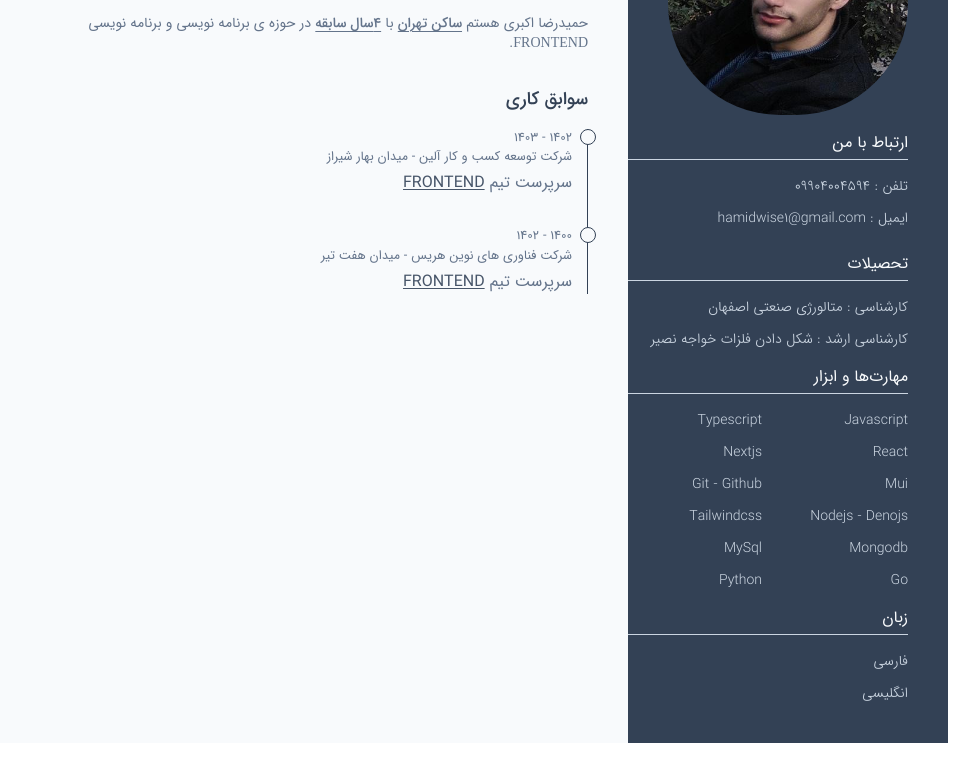
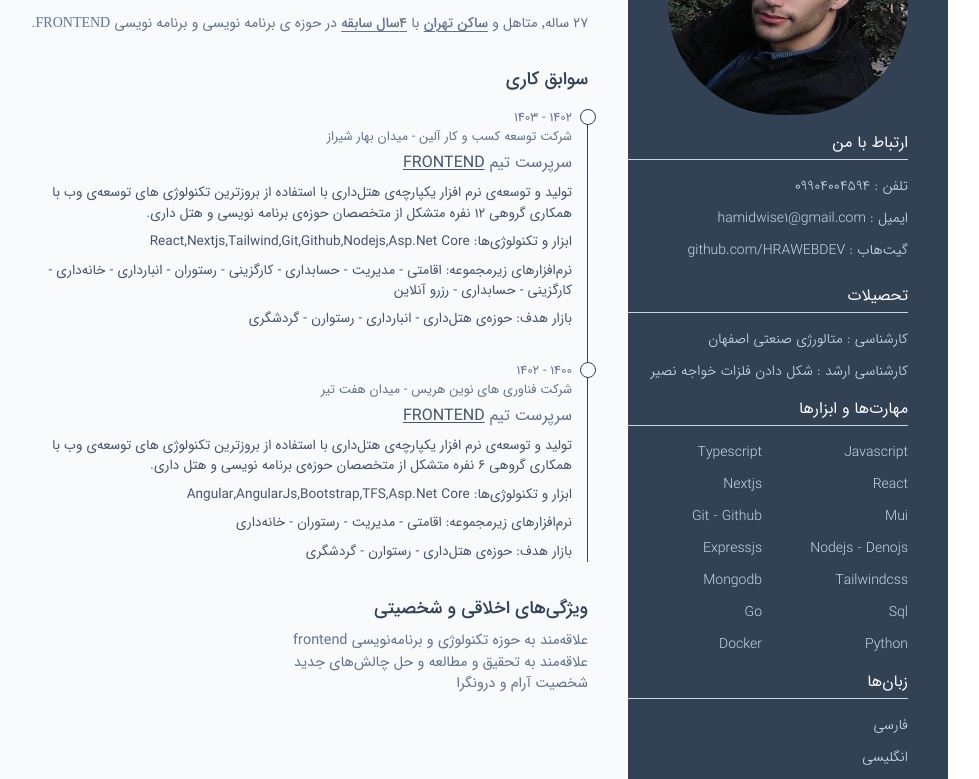
Before and after one commit to HRAWEBDEV/CV, a website: page index.html in a window 1280 px wide. Shown: the part 148-927 px from the top of the page, without its empty margins (172-1151 px from the left). Before the commit the page ends 891 px from the top, so only its background shows below. Drawn offline with Linux system fonts and the light colour scheme.

Commit message:
add crear and personality sections

```diff
--- a/index.html
+++ b/index.html
@@ -21,14 +21,18 @@
     <section class="ps-10 mb-6">
      <h3 class="border-b-[1px] border-slate-300 pb-1 mb-4">ارتباط با من</h3>
      <div class="text-slate-300 font-light text-sm grid gap-3">
-      <div>
+      <a href="tel:+989904004594">
        <span>تلفن : </span>
        <span>۰۹۹۰۴۰۰۴۵۹۴</span>
-      </div>
-      <div>
+      </a>
+      <a href="mailto:hamidwise1@gmail.com">
        <span>ایمیل : </span>
        <span>hamidwise1@gmail.com</span>
-      </div>
+      </a>
+      <a href="https://github.com/HRAWEBDEV">
+       <span>گیت‌هاب : </span>
+       <span>github.com/HRAWEBDEV</span>
+      </a>
      </div>
     </section>
     <section class="ps-10 mb-4">
@@ -45,7 +49,9 @@
      </div>
     </section>
     <section class="ps-10 mb-4">
-     <h3 class="border-b-[1px] border-slate-300 pb-1 mb-4">مهارت‌ها و ابزار</h3>
+     <h3 class="border-b-[1px] border-slate-300 pb-1 mb-4">
+      مهارت‌ها و ابزارها
+     </h3>
      <div
       class="text-slate-300 font-light text-sm grid gap-3 grid-cols-2 capitalize"
      >
@@ -56,15 +62,17 @@
       <span>mui</span>
       <span>git - github</span>
       <span>nodejs - denojs</span>
+      <span>expressjs</span>
       <span>tailwindcss</span>
       <span>mongodb</span>
-      <span>MySql</span>
+      <span>sql</span>
       <span>go</span>
       <span>python</span>
+      <span>docker</span>
      </div>
     </section>
     <section class="ps-10">
-     <h3 class="border-b-[1px] border-slate-300 pb-1 mb-4">زبان</h3>
+     <h3 class="border-b-[1px] border-slate-300 pb-1 mb-4">زبان‌ها</h3>
      <div class="text-slate-300 font-light text-sm grid gap-3">
       <div>
        <span>فارسی</span>
@@ -82,18 +90,18 @@
       <span>اکبری</span>
      </h1>
      <p class="text-lg mb-4">
-      <span>برنامه نویس</span>
-      -
-      <span>توسعه‌دهنده‌ی نرم‌افزار</span>
-      -
       <span
        style="font-family: 'Times New Roman', Times, serif"
        class="uppercase"
        >frontend dev</span
       >
+      -
+      <span>برنامه نویس</span>
+      -
+      <span>توسعه‌دهنده‌ی نرم‌افزار</span>
      </p>
      <p class="text-sm text-slate-500">
-      حمیدرضا اکبری هستم
+      27 ساله٬ متاهل و
       <span class="font-medium underline underline-offset-4">ساکن تهران</span>
       با
       <span class="font-medium underline underline-offset-4">4سال سابقه</span>
@@ -106,7 +114,7 @@
       <br />
      </p>
     </section>
-    <section>
+    <section class="mb-8">
      <h2 class="font-medium mb-4 text-lg">سوابق کاری</h2>
      <div
       class="relative before:content-[''] before:absolute before:top-0 before:bottom-0 before:w-[1px] before:bg-slate-700"
@@ -129,7 +137,22 @@
           >frontend</span
          >
         </p>
-        <p></p>
+        <p class="mb-2 text-slate-600 text-[0.85rem]">
+         تولید و توسعه‌ی نرم افزار یکپارچه‌ی هتل‌داری با استفاده از بروزترین
+         تکنولوژی های توسعه‌‌ی وب با همکاری گروهی ۱۲ نفره متشکل از متخصصان
+         حوزه‌ی برنامه نویسی و هتل داری.
+        </p>
+        <p class="mb-2 text-slate-600 text-[0.85rem]">
+         ابزار و تکنولوژی‌ها: React,Nextjs,Tailwind,Git,Github,Nodejs,Asp.Net
+         Core
+        </p>
+        <p class="mb-2 text-slate-600 text-[0.85rem]">
+         نرم‌افزارهای زیرمجموعه: اقامتی - مدیریت - حسابداری - کارگزینی - رستوران
+         - انبارداری - خانه‌داری - کارگزینی - حسابداری - رزرو آنلاین
+        </p>
+        <p class="mb-2 text-slate-600 text-[0.85rem]">
+         بازار هدف: حوزه‌ی هتل‌داری - انبارداری - رستوارن - گردشگری
+        </p>
        </div>
       </div>
       <div
@@ -150,10 +173,31 @@
           >frontend</span
          >
         </p>
-        <p></p>
+        <p class="mb-2 text-slate-600 text-[0.85rem]">
+         تولید و توسعه‌ی نرم افزار یکپارچه‌ی هتل‌داری با استفاده از بروزترین
+         تکنولوژی های توسعه‌‌ی وب با همکاری گروهی 6 نفره متشکل از متخصصان حوزه‌ی
+         برنامه نویسی و هتل داری.
+        </p>
+        <p class="mb-2 text-slate-600 text-[0.85rem]">
+         ابزار و تکنولوژی‌ها: Angular,AngularJs,Bootstrap,TFS,Asp.Net Core
+        </p>
+        <p class="mb-2 text-slate-600 text-[0.85rem]">
+         نرم‌افزارهای زیرمجموعه: اقامتی - مدیریت - رستوران - خانه‌داری
+        </p>
+        <p class="mb-2 text-slate-600 text-[0.85rem]">
+         بازار هدف: حوزه‌ی هتل‌داری - رستوارن - گردشگری
+        </p>
        </div>
       </div>
      </div>
+    </section>
+    <section>
+     <h2 class="font-medium mb-2 text-lg">ویژگی‌های اخلاقی و شخصیتی</h2>
+     <ul class="text-slate-500 text-[0.9rem]">
+      <li>علاقه‌مند به حوزه تکنولوژی و برنامه‌نویسی frontend</li>
+      <li>علاقه‌مند به تحقیق و مطالعه و حل چالش‌های جدید</li>
+      <li>شخصیت آرام و درونگرا</li>
+     </ul>
     </section>
    </main>
   </article>
```
Also changed, not shown: src/index.css.
